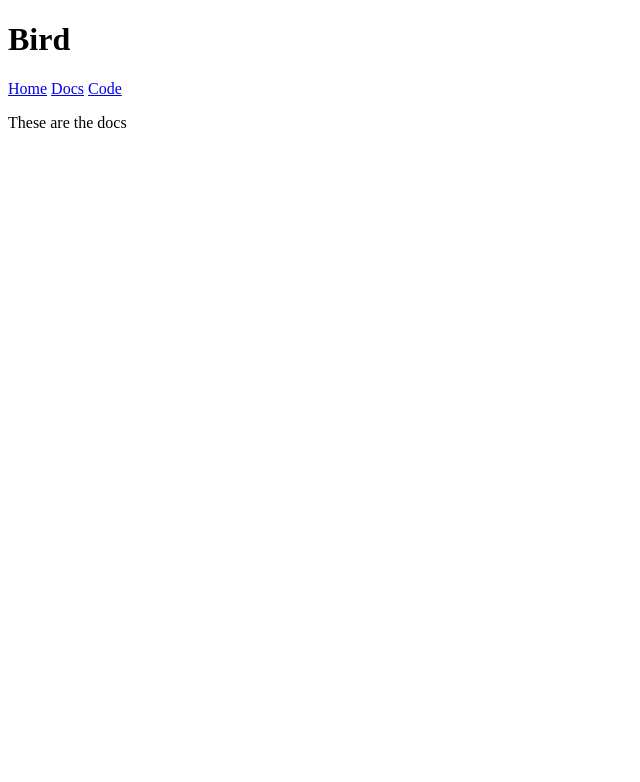
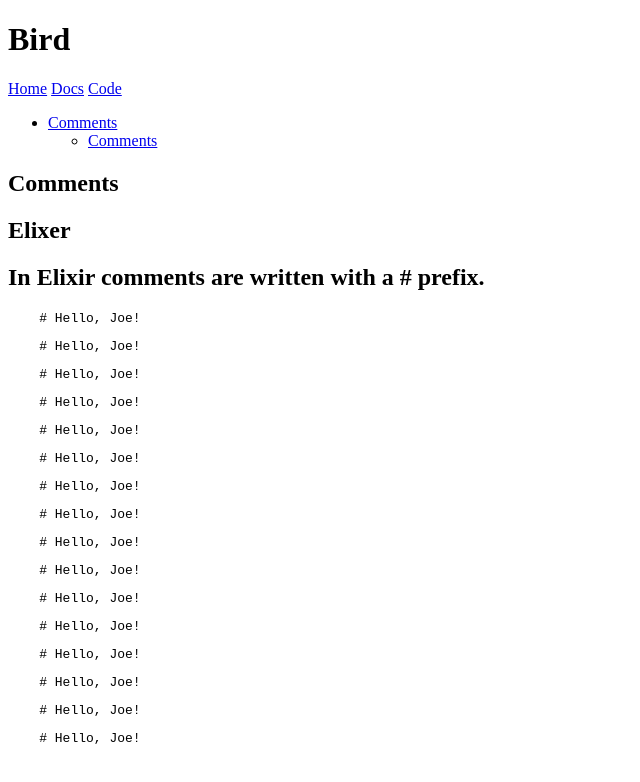
Before and after one commit to The-Bird-Programming-Langauge/bird-site, a SvelteKit app in the folder Frontend/: page /docs in a window 1280 px wide. Shown: the top 782 px of the page, without its empty margins (0-640 px from the left). Built offline with nearby package versions, Linux system fonts and the light colour scheme.

Commit message:
Worked on documentation.

```diff
--- /dev/null
+++ b/Frontend/src/components/DocsBullet1.svelte
@@ -0,0 +1,9 @@
+<script>
+    export let text = "";
+    export let href = "";
+</script>
+
+<li class="list-item">
+    <a href={href} class="hover:cursor-pointer">{text}</a>
+    <ul class="block list-disc pl-10 text-white"><slot></slot></ul>
+</li>
--- /dev/null
+++ b/Frontend/src/components/DocsCode.svelte
@@ -0,0 +1,3 @@
+<pre class="inline-block mt-6 bg-[#171717] text-gray-300 py-6 shadow-[10px_10px_0_0_black] w-full">
+    <slot></slot>
+</pre>
--- /dev/null
+++ b/Frontend/src/components/DocsHeader1.svelte
@@ -0,0 +1,3 @@
+<h2 class="text-white text-[28px] mt-[60px]">
+    <slot></slot>
+</h2>
--- /dev/null
+++ b/Frontend/src/components/DocsHeader2.svelte
@@ -0,0 +1,3 @@
+<h2 class="text-white text-[20px] mt-[14px]">
+    <slot></slot>
+</h2>
--- /dev/null
+++ b/Frontend/src/components/DocsText.svelte
@@ -0,0 +1,3 @@
+<h2 class="text-white text-[15px] mt-[12px]">
+    <slot></slot>
+</h2>
--- a/Frontend/src/routes/docs/+page.svelte
+++ b/Frontend/src/routes/docs/+page.svelte
@@ -1,7 +1,40 @@
 <script lang="ts">
 	import Header from '../../components/header.svelte';
+	import DocsBullet1 from '../../components/DocsBullet1.svelte';
+	import DocsHeader1 from '../../components/DocsHeader1.svelte';
+	import DocsHeader2 from '../../components/DocsHeader2.svelte';
+	import DocsText from '../../components/DocsText.svelte';
+	import DocsCode from '../../components/DocsCode.svelte';
 </script>
 
 <Header></Header>
 
-<p>These are the docs</p>
+<main class="block max-w-[960px] mx-auto">
+	<ul class="block list-disc mt-8 pl-10 text-white">
+		<DocsBullet1 href="#comments" text="Comments">
+			<DocsBullet1 href="#comments" text="Comments">
+
+			</DocsBullet1>
+		</DocsBullet1>
+	</ul>
+
+    <DocsHeader1>Comments</DocsHeader1>
+	<DocsHeader2>Elixer</DocsHeader2>
+	<DocsText>In Elixir comments are written with a # prefix.</DocsText>
+	<DocsCode># Hello, Joe!</DocsCode>
+	<DocsCode># Hello, Joe!</DocsCode>
+	<DocsCode># Hello, Joe!</DocsCode>
+	<DocsCode># Hello, Joe!</DocsCode>
+	<DocsCode># Hello, Joe!</DocsCode>
+	<DocsCode># Hello, Joe!</DocsCode>
+	<DocsCode># Hello, Joe!</DocsCode>
+	<DocsCode># Hello, Joe!</DocsCode>
+	<DocsCode># Hello, Joe!</DocsCode>
+	<DocsCode># Hello, Joe!</DocsCode>
+	<DocsCode># Hello, Joe!</DocsCode>
+	<DocsCode># Hello, Joe!</DocsCode>
+	<DocsCode># Hello, Joe!</DocsCode>
+	<DocsCode># Hello, Joe!</DocsCode>
+	<DocsCode># Hello, Joe!</DocsCode>
+	<DocsCode id="comments"># Hello, Joe!</DocsCode>
+</main>
```
Also changed, not shown: 1 other file (tests, documents, lock files or other folders).
